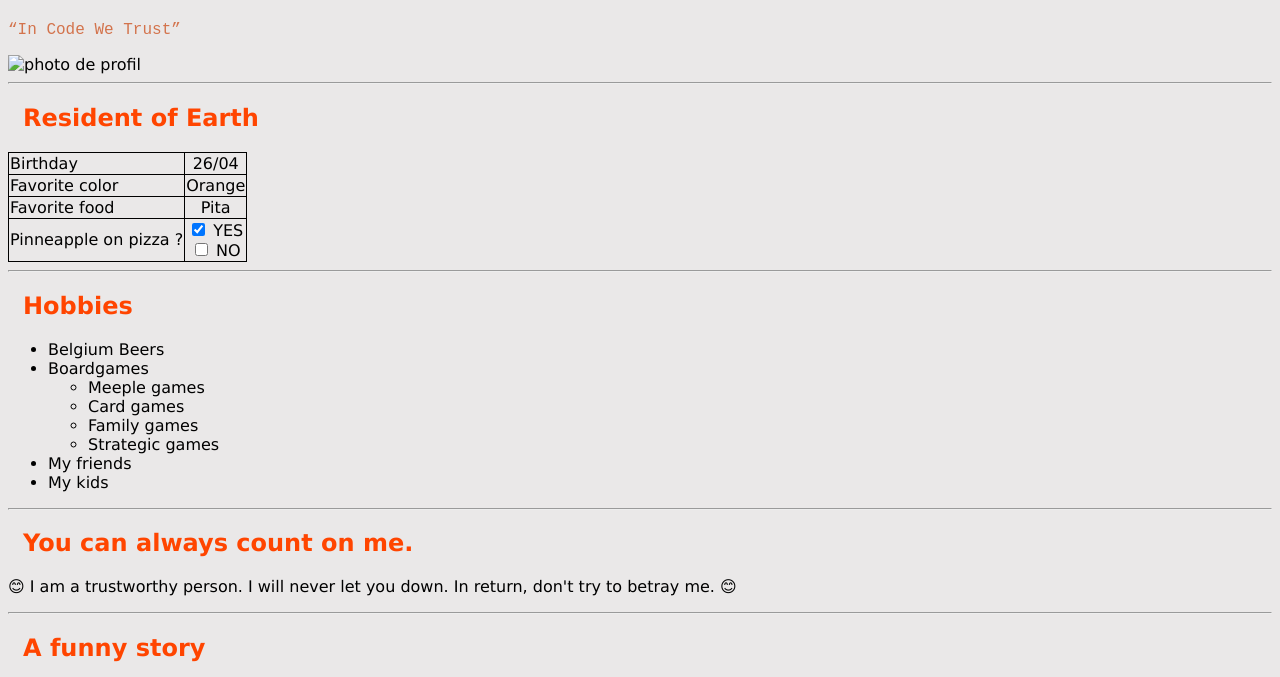
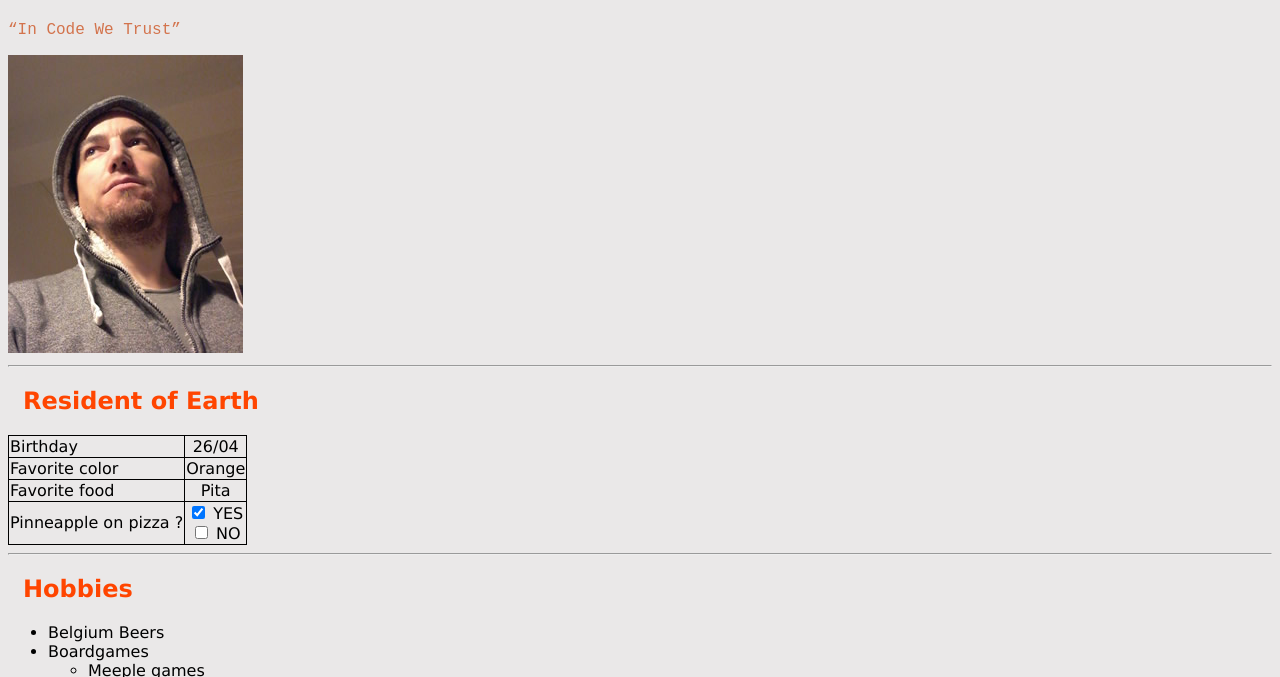
Before and after one commit to OlivierCharlier/oliviercharlier.github.io, a plain HTML site: page index.html in a window 1280 px wide. Shown: the part 62-739 px from the top of the page. Drawn offline with Linux system fonts and the light colour scheme.

Commit message:
Update index.html

```diff
--- a/index.html
+++ b/index.html
@@ -12,7 +12,7 @@
 
         <p><q>In Code We Trust</q></p>
 
-        <img src="img/profil.jpg" alt="photo de profil">
+        <img src="profil.jpg" alt="photo de profil">
         <hr>
     </header>
 
```
